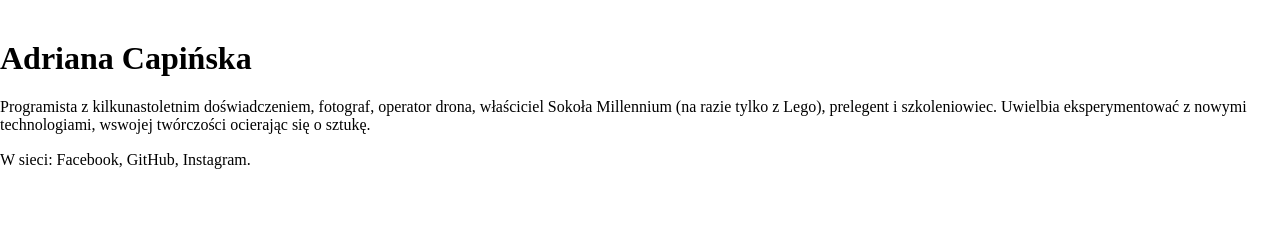
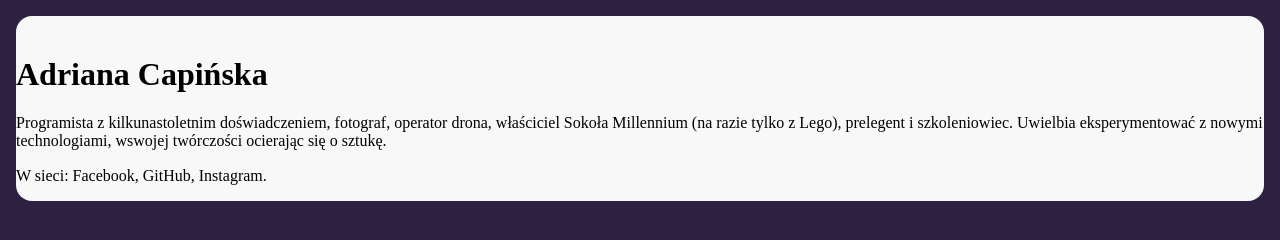
Before and after one commit to adriana-capinska/business-card, a plain HTML site: page index.html in a window 1280 px wide. Drawn offline with Linux system fonts and the light colour scheme.

Commit message:
main box styles

```diff
--- a/index.html
+++ b/index.html
@@ -10,7 +10,7 @@
 </head>
 
 <body>
-    <main>
+    <main class="main">
         <article>
             <img src="">
             <header>
--- a/style.css
+++ b/style.css
@@ -0,0 +1,20 @@
+html{
+    box-sizing: border-box;
+}
+
+*, *:before, *:after{
+    box-sizing: inherit;
+}
+
+body{
+    background-color: #2C2141;
+    min-width: 100vh;
+    display: flex;
+    align-items: center;
+    justify-content: center;
+}
+ .main{
+     background-color: #F8F8F8;
+     border-radius: 16px;
+     margin: 16px;
+ }
```
